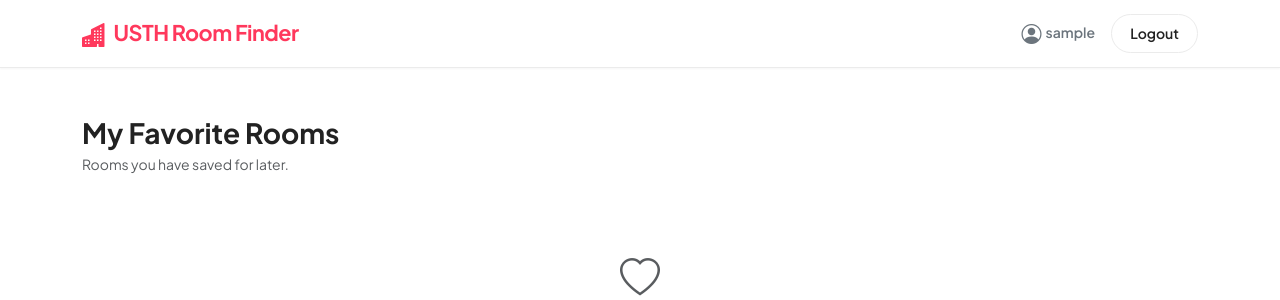
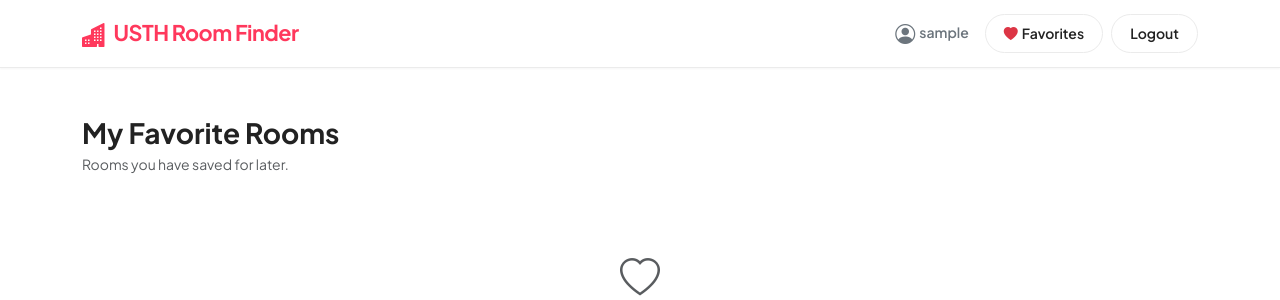
Before and after one commit to dungnt2410232/Room-Rental, a Flask app: page /favorites in a window 1280 px wide. Shown: the top 300 px of the page. Run offline with Flask 3, Linux system fonts and the light colour scheme; the visitor is signed in with stand-in values (Sample User, id 1); data that the repository does not hold is empty.

Commit message:
Adding favo button

```diff
--- a/app.py
+++ b/app.py
@@ -143,7 +143,7 @@ def post_room():
 
         # Link anh mac dinh neu bo trong
         if not image_url:
-            image_url = 'https://images.unsplash.com/photo-1522708323590-d24dbb6b0267?w=600'
+            image_url = 'https://keystoneacademic-res.cloudinary.com/image/upload/f_auto/q_auto/g_auto/w_200/dpr_2.0/element/16/164506_logoUSTHmoi-01.png'
 
         # Tao va luu Room moi gan voi current_user.id
         new_room = Room(
--- a/templates/base.html
+++ b/templates/base.html
@@ -103,6 +103,11 @@
                     <span class="small fw-semibold text-secondary me-2">
                         <i class="bi bi-person-circle fs-5 align-middle me-1"></i>{{ current_user.username }}
                     </span>
+
+                    <a href="/favorites" class="btn btn-custom-outline btn-sm">
+                        <i class="bi bi-heart-fill text-danger me-1"></i>Favorites
+                    </a>
+
                     {% if current_user.role == 'chutro' %}
                         <a href="/my-rooms" class="btn btn-custom-outline btn-sm">
                             <i class="bi bi-houses me-1"></i>My Rooms
```
